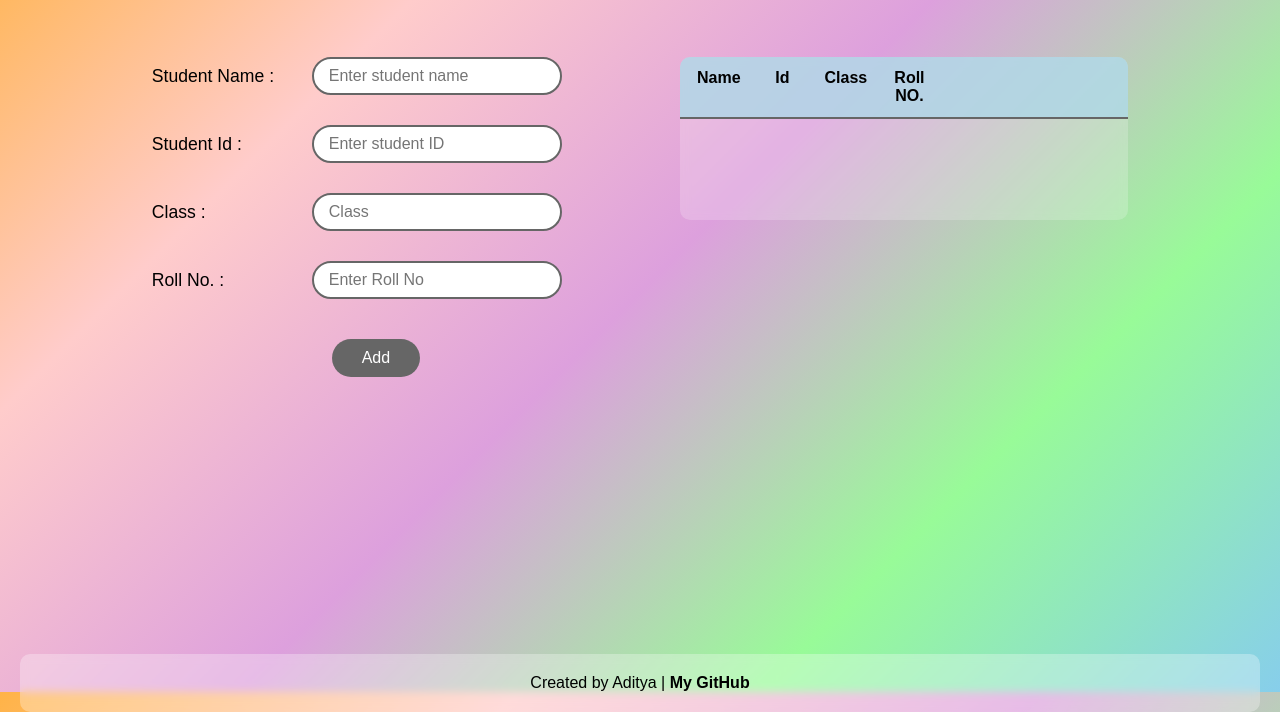
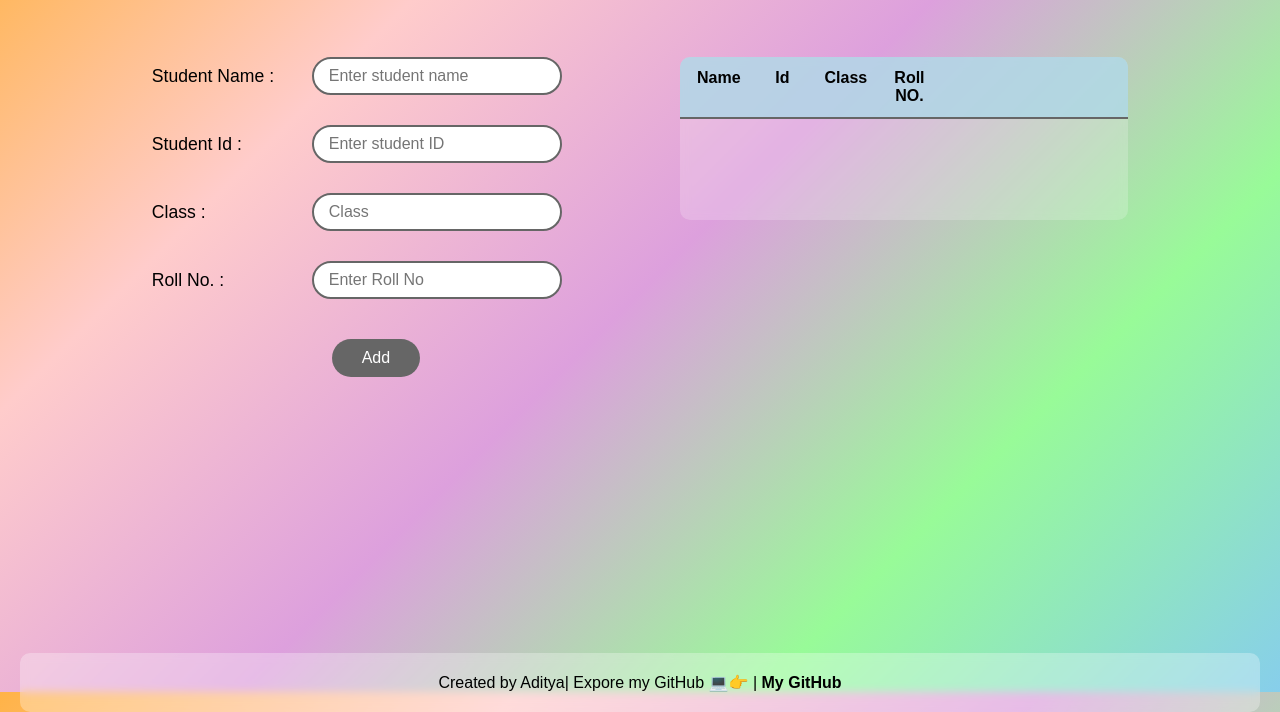
Before and after one commit to AdityaPawar14/Student-Registration-Form, a plain HTML site: page index.html in a window 1280 px wide. Shown: the part 108-820 px from the top of the page. Drawn offline with Linux system fonts and the light colour scheme.

Commit message:
Update index.html

```diff
--- a/index.html
+++ b/index.html
@@ -61,7 +61,7 @@
 
         <!-- Footer -->
         <footer class="footer">
-            <p>Created by Aditya | <a href="https://github.com/AdityaPawar14/Student-Registration-Form" target="_blank">My GitHub</a></p>
+            <p>Created by Aditya| Expore my GitHub 💻👉 | <a href="https://github.com/AdityaPawar14/Student-Registration-Form" target="_blank">My GitHub</a></p>
         </footer>
     </div>
 
```
